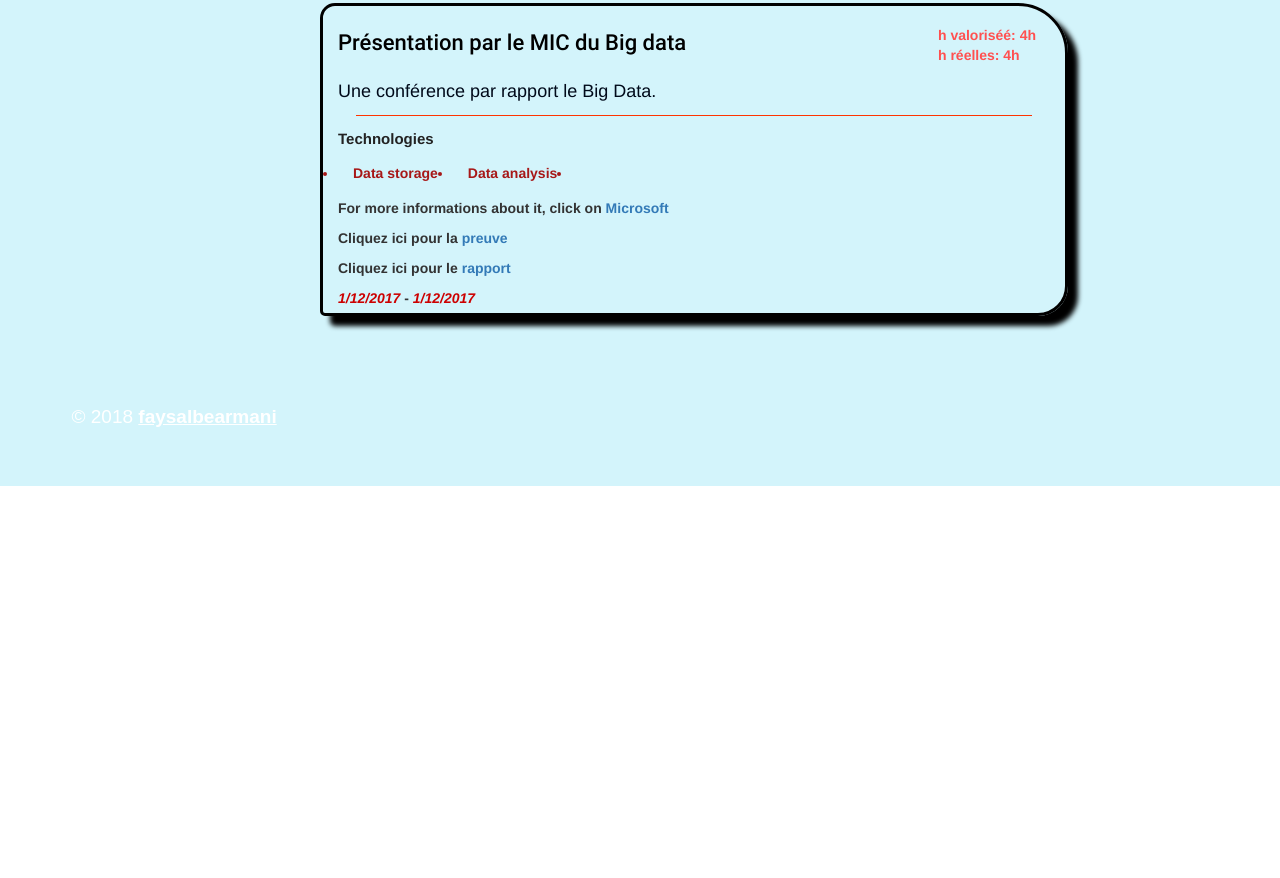
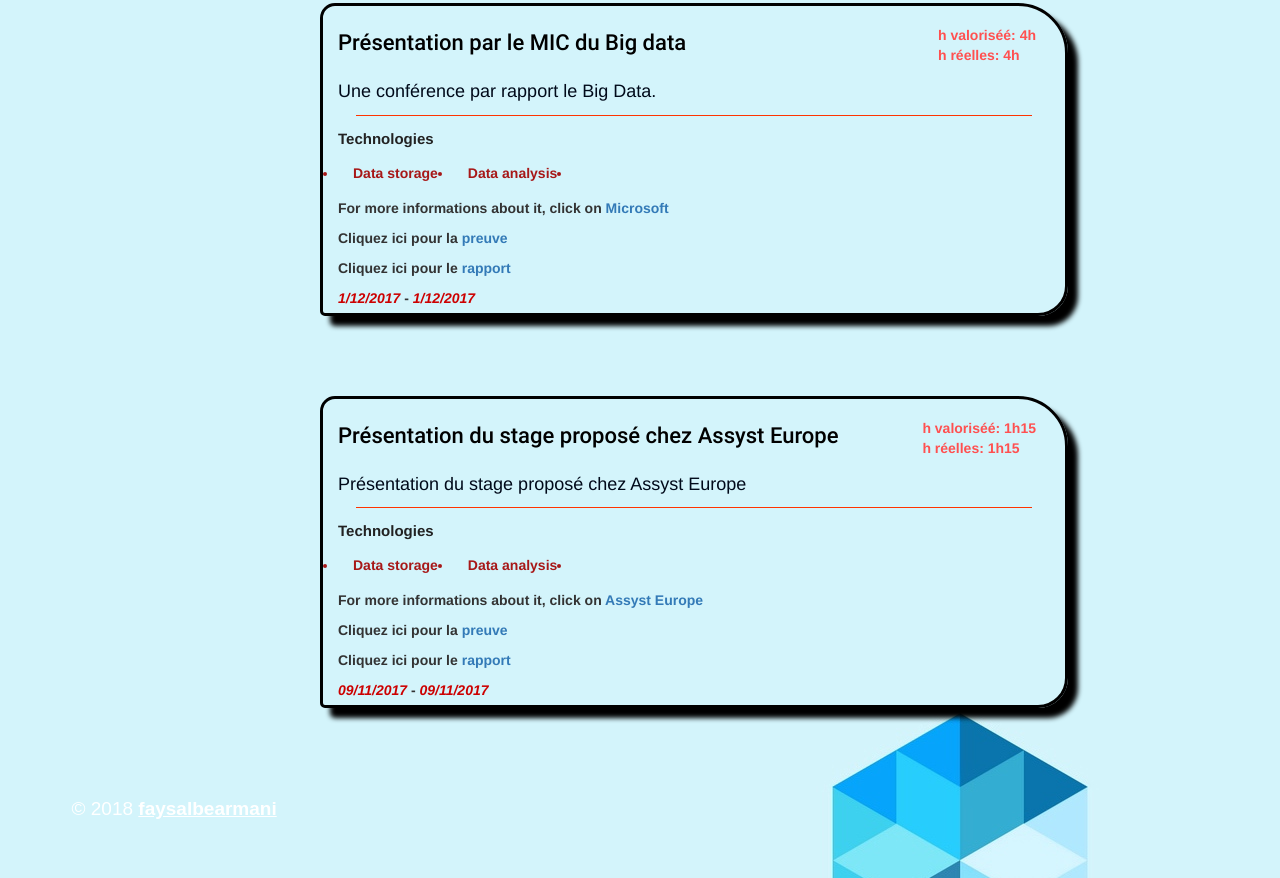
Before and after one commit to FaysalBearmani/faysalbearmani.github.io, a plain HTML site: page Activites.html in a window 1280 px wide. Shown: the part 2912-3790 px from the top of the page. Before the commit the page ends 3398 px from the top, so only its background shows below. Drawn offline with nearby package versions, Linux system fonts and the light colour scheme.

Commit message:
Update Activites.html

```diff
--- a/Activites.html
+++ b/Activites.html
@@ -358,6 +358,47 @@
                     </div>
                 </div>
             </section>
+            <section class="activity-container">
+                <div class="inner-activity">
+                    <h3 class="activity-title secondclassd">Présentation du stage proposé chez Assyst Europe</h3>
+                    <p class="time">h valoriséé: 1h15<br>h réelles: 1h15</p><hr class="clear">
+                    <div class="activity-description-container">
+                        <p class="activity-description-content">
+                            Présentation du stage proposé chez Assyst Europe
+                        </p>
+                    </div>
+                    <div class="activity-tags-container">
+                        <h4 id='toto'>Technologies</h4>
+                        <ul class="activity-tags-list">
+
+                            <li class="activity-tags-element">
+                                Data storage
+                            </li>
+
+                            <li class="activity-tags-element">
+                                Data analysis <br>
+                            </li>
+
+                            <li class="activity-tags-element">
+                                <!--<a href="https://www.odoo.com/" target="_blank">ODOO</a>-->
+                            </li>
+
+                        </ul>
+                    </div>
+                    <div class="activity-date">
+                        <p> For more informations about it, click on  <a class="link" href="https://www.assyst-europe.com/" target="_blank">Assyst Europe </a></p>
+                        <p> Cliquez ici pour la <a class="link" href="img/ephec.PNG" target="_blank">preuve</a></p>
+                        <p> Cliquez ici pour le <a class="link" href="img/assyst.pdf" target="_blank">rapport</a></p>
+
+                        <div id="dialog" title="Basic dialog"></div>
+                        <span class="activity-date-start">09/11/2017</span>
+
+                        -
+                        <span class="activity-date-end">09/11/2017</span>
+
+                    </div>
+                </div>
+            </section>
         </main>
 
         <div id="wb_element_instance13" class="wb_element" style="width: 100%;">
```
